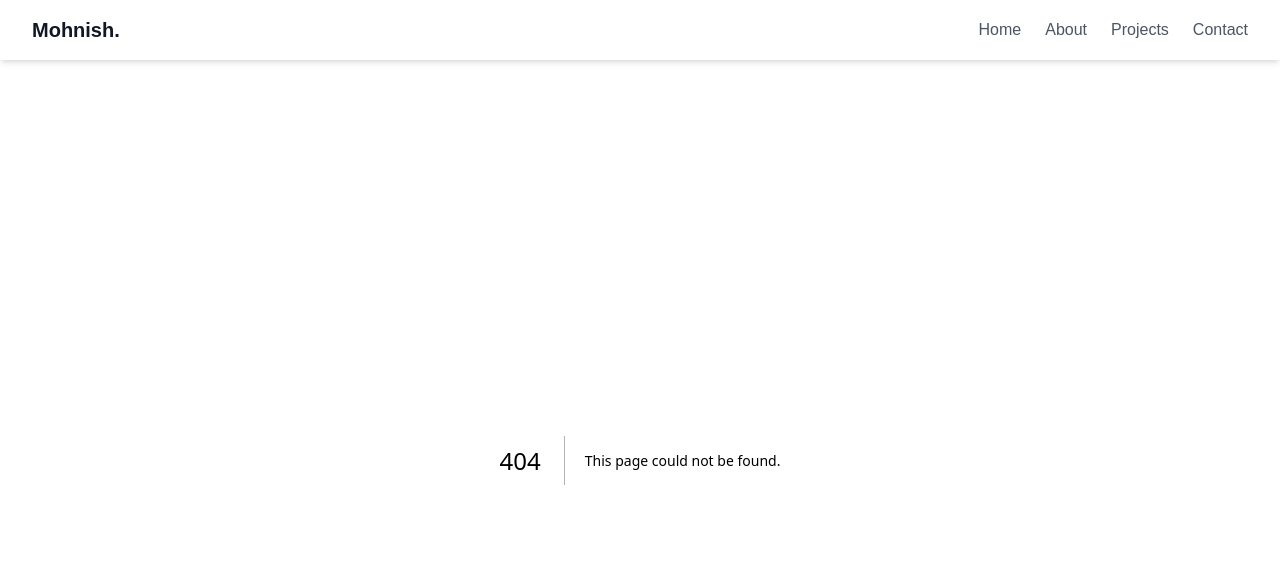
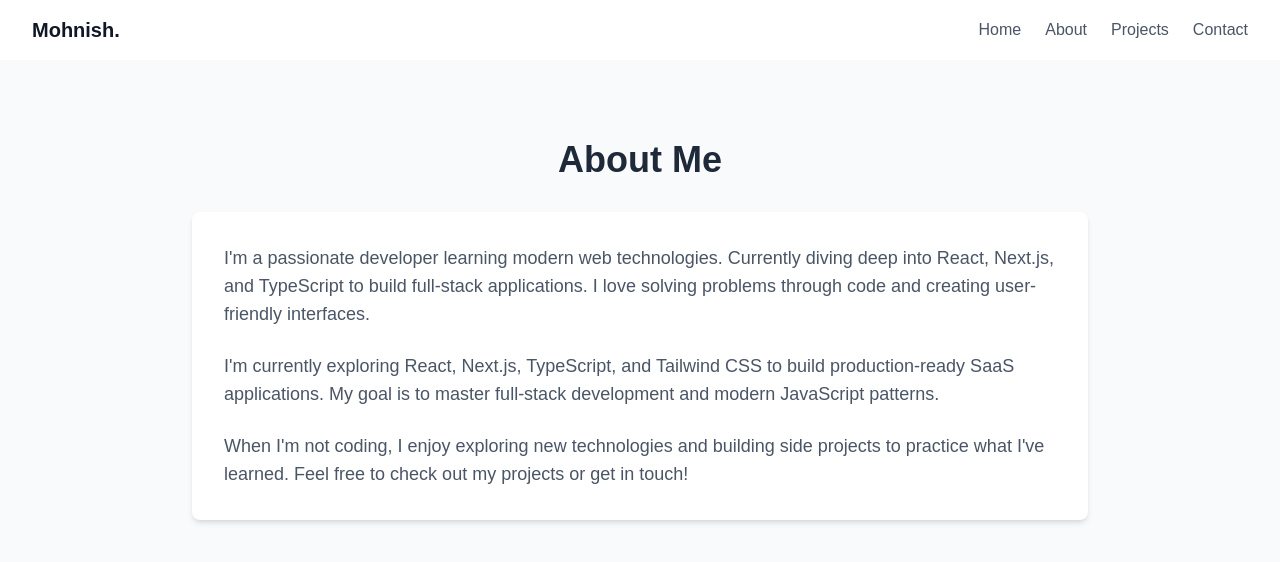
Before and after one commit to mohnishmsu962000/nextjs-portfolio-learning, a Next.js app: page /about in a window 1280 px wide. Before the commit this address had no page. Shown: the top 562 px of the page. Built offline with nearby package versions, Linux system fonts and the light colour scheme.

Commit message:
Create About Page with App Router Routing

```diff
--- /dev/null
+++ b/app/about/page.js
@@ -0,0 +1,29 @@
+import React from 'react'
+
+function About() {
+  return (
+    <div className="min-h-screen bg-gray-50 py-20 px-8">
+      <div className="max-w-4xl mx-auto">
+        <h1 className="text-4xl font-bold text-center text-gray-800 mb-8">
+          About Me
+        </h1>
+
+        <div className="bg-white rounded-lg shadow-md p-8 mb-8">
+          <p className="text-lg text-gray-600 mb-6">
+            I'm a passionate developer learning modern web technologies. Currently diving deep into React, Next.js, and TypeScript to build full-stack applications. I love solving problems through code and creating user-friendly interfaces.
+          </p>
+
+          <p className="text-lg text-gray-600 mb-6">
+            I'm currently exploring React, Next.js, TypeScript, and Tailwind CSS to build production-ready SaaS applications. My goal is to master full-stack development and modern JavaScript patterns.
+          </p>
+
+          <p className="text-lg text-gray-600">
+            When I'm not coding, I enjoy exploring new technologies and building side projects to practice what I've learned. Feel free to check out my projects or get in touch!
+          </p>
+        </div>
+      </div>
+    </div>
+  )
+}
+
+export default About
```
